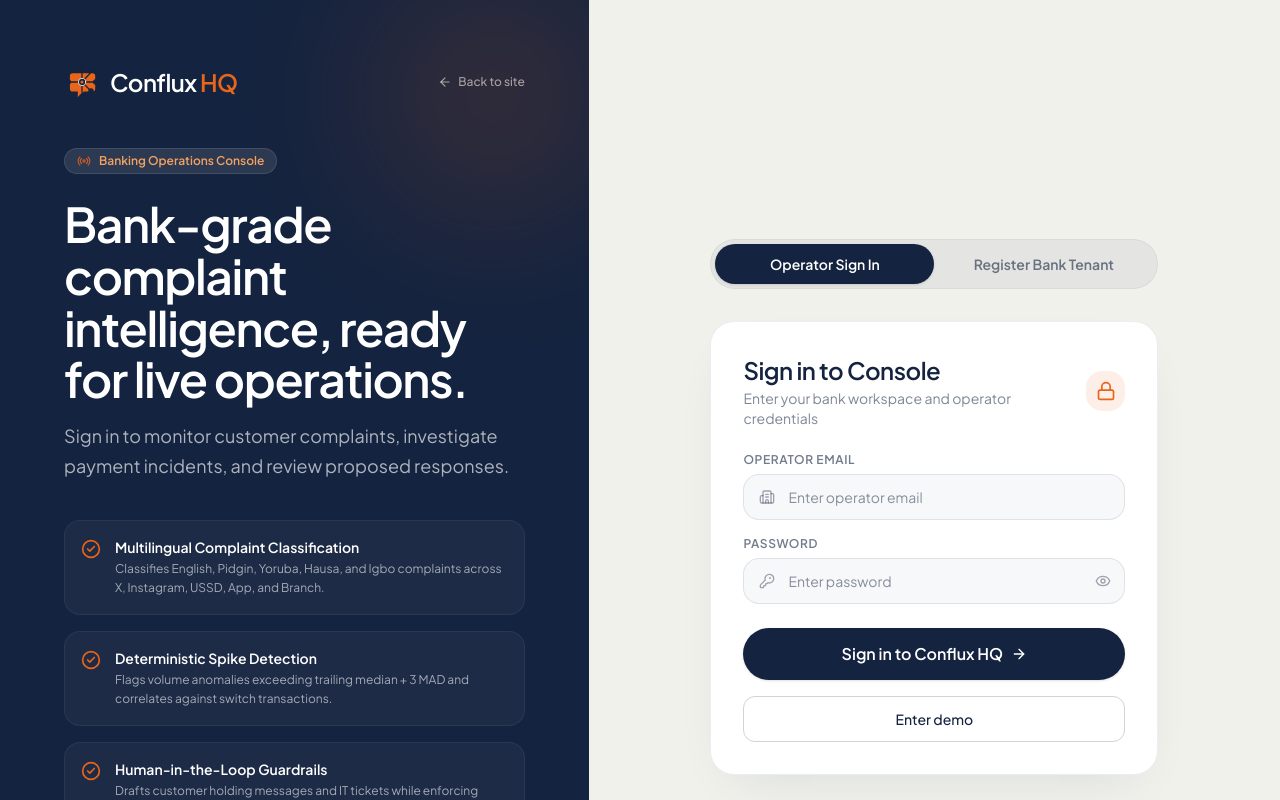
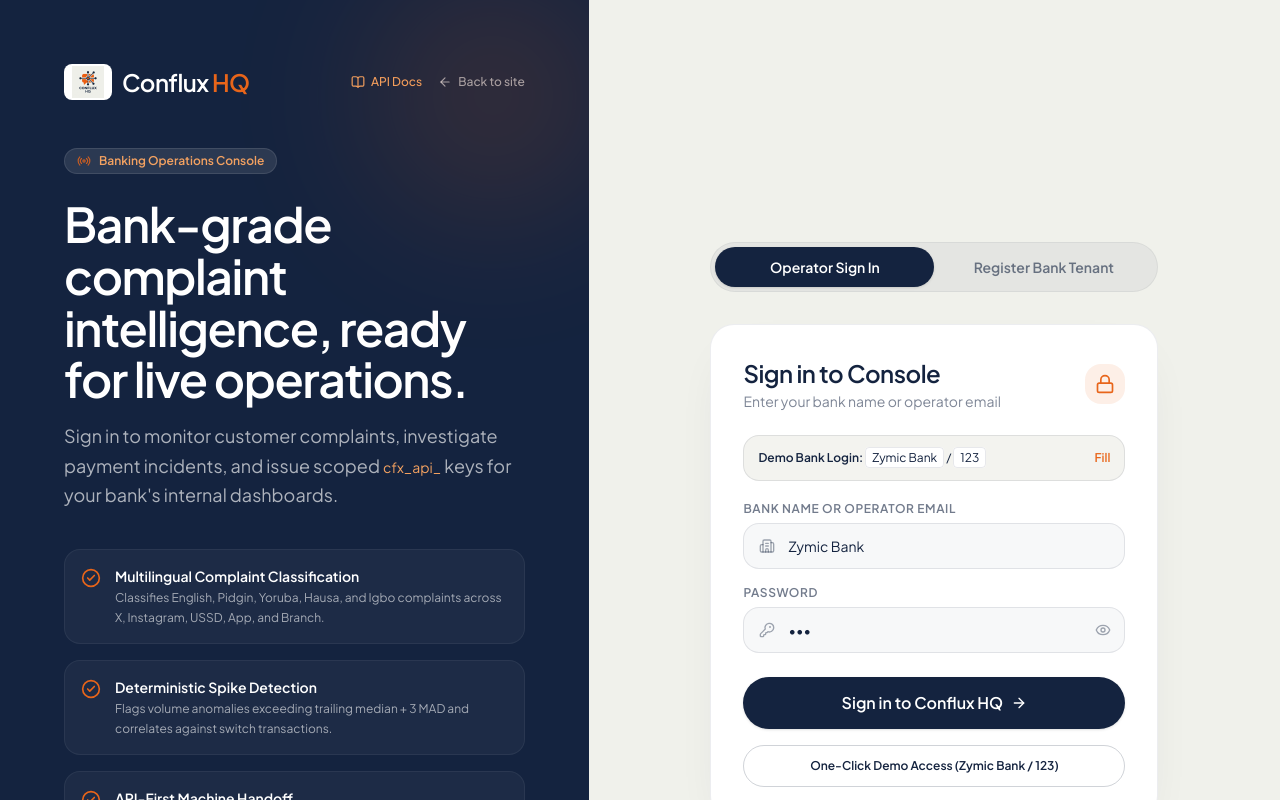
Before and after one commit to Opeyemi-Builds/Conflux-HQ, a Next.js app in the folder frontend/: page /login in a window 1280 px wide. Shown: the top 800 px of the page. Built offline with nearby package versions, Linux system fonts and the light colour scheme.

Commit message:
ui(login): redesign authentication page with prefilled demo credentials and brand layout

```diff
--- a/frontend/app/login/page.tsx
+++ b/frontend/app/login/page.tsx
@@ -6,6 +6,7 @@ import { motion } from "framer-motion";
 import {
   ArrowLeft,
   ArrowRight,
+  BookOpen,
   Building2,
   CheckCircle2,
   Eye,
@@ -18,16 +19,15 @@ import {
   ShieldCheck,
   UserCheck,
 } from "lucide-react";
-import LogoIcon from "@/components/LogoIcon";
 import { api } from "@/lib/api";
 
 export default function LoginPage() {
   const router = useRouter();
   const [mode, setMode] = useState<"login" | "register">("login");
 
-  // Sign-in state
-  const [identifier, setIdentifier] = useState("");
-  const [password, setPassword] = useState("");
+  // Sign-in state (pre-populated with demo credentials for instant evaluation)
+  const [identifier, setIdentifier] = useState("Zymic Bank");
+  const [password, setPassword] = useState("123");
   const [showPw, setShowPw] = useState(false);
 
   // Register state
@@ -51,7 +51,11 @@ export default function LoginPage() {
       await api.login(identifier.trim(), password);
       router.push("/dashboard");
     } catch (err) {
-      setError(err instanceof Error ? err.message : "Authentication failed. Please check your credentials.");
+      setError(
+        err instanceof Error
+          ? err.message
+          : "Authentication failed. Please check your credentials."
+      );
     } finally {
       setLoading(false);
     }
@@ -116,10 +120,22 @@ export default function LoginPage() {
         <div>
           <div className="flex items-center justify-between mb-12">
             <Link href="/" className="inline-flex items-center gap-2.5">
-              <LogoIcon className="w-9 h-9" />
+              <img
+                src="/conflux-logo-full.jpg"
+                alt="Conflux HQ"
+                className="h-9 w-auto rounded-lg object-contain bg-white px-2 py-0.5"
+              />
               <span className="text-2xl font-semibold tracking-tight">
                 Conflux <span className="text-flux">HQ</span>
               </span>
+            </Link>
+            <div className="flex items-center gap-4">
+              <Link
+                href="/developers"
+                className="inline-flex items-center gap-1.5 text-xs font-medium text-flux-soft hover:text-white transition-colors"
+              >
+                <BookOpen className="w-3.5 h-3.5" />
+                API Docs
               </Link>
               <Link
                 href="/"
@@ -128,6 +144,7 @@ export default function LoginPage() {
                 <ArrowLeft className="w-3.5 h-3.5" />
                 Back to site
               </Link>
+            </div>
           </div>
 
           <div className="inline-flex items-center gap-2 px-3 py-1 rounded-full bg-white/10 border border-white/10 text-xs font-semibold text-flux-soft mb-6">
@@ -142,7 +159,8 @@ export default function LoginPage() {
             Bank-grade complaint intelligence, ready for live operations.
           </h1>
           <p className="text-white/65 text-base md:text-lg mt-4 max-w-md leading-relaxed">
-            Sign in to monitor customer complaints, investigate payment incidents, and review proposed responses.
+            Sign in to monitor customer complaints, investigate payment incidents, and issue scoped{" "}
+            <code className="font-mono text-sm text-flux-soft">cfx_api_</code> keys for your bank&apos;s internal dashboards.
           </p>
 
           <div className="mt-10 space-y-4">
@@ -156,8 +174,8 @@ export default function LoginPage() {
                 "Flags volume anomalies exceeding trailing median + 3 MAD and correlates against switch transactions.",
               ],
               [
-                "Human-in-the-Loop Guardrails",
-                "Drafts customer holding messages and IT tickets while enforcing strict core-banking sign-off for reversals.",
+                "API-First Machine Handoff",
+                "Generate scoped cfx_api_ bearer keys to poll /api/v1/machine/updates every 5 seconds into your bank's own SIEM or NOC.",
               ],
             ].map(([title, desc]) => (
               <div
@@ -177,7 +195,7 @@ export default function LoginPage() {
         <div className="mt-10 pt-6 border-t border-white/10 flex flex-wrap items-center justify-between gap-4 text-xs text-white/50">
           <span className="flex items-center gap-1.5">
             <ShieldCheck className="w-4 h-4 text-emerald-400" />
-            Tenant-isolated JWT bearer authentication
+            Tenant-isolated JWT &amp; cfx_api_ authentication
           </span>
           <span>NDPR &amp; CBN Consumer Protection aligned</span>
         </div>
@@ -242,7 +260,7 @@ export default function LoginPage() {
                     Sign in to Console
                   </h2>
                   <p className="text-sm text-navy/55 mt-0.5">
-                    Enter your bank workspace and operator credentials
+                    Enter your bank name or operator email
                   </p>
                 </div>
                 <div className="w-10 h-10 rounded-2xl bg-flux/10 flex items-center justify-center text-flux">
@@ -250,20 +268,44 @@ export default function LoginPage() {
                 </div>
               </div>
 
+              {/* Demo Credentials Pill */}
+              <div className="mb-5 rounded-2xl bg-cream/80 border border-navy/10 p-3.5 flex items-center justify-between gap-2 text-xs">
+                <div>
+                  <span className="font-semibold text-navy">Demo Bank Login:</span>{" "}
+                  <code className="font-mono bg-white px-1.5 py-0.5 rounded border border-navy/10 text-navy">
+                    Zymic Bank
+                  </code>{" "}
+                  /{" "}
+                  <code className="font-mono bg-white px-1.5 py-0.5 rounded border border-navy/10 text-navy">
+                    123
+                  </code>
+                </div>
+                <button
+                  type="button"
+                  onClick={() => {
+                    setIdentifier("Zymic Bank");
+                    setPassword("123");
+                  }}
+                  className="text-flux font-semibold hover:underline shrink-0"
+                >
+                  Fill
+                </button>
+              </div>
+
               <form onSubmit={handleLogin} className="space-y-4">
                 <div>
                   <label className="block text-xs font-semibold uppercase tracking-wider text-navy/60 mb-1.5">
-                    Operator email
+                    Bank Name or Operator Email
                   </label>
                   <div className="relative">
                     <Building2 className="w-4 h-4 text-navy/40 absolute left-4 top-1/2 -translate-y-1/2" />
                     <input
-                      type="email"
+                      type="text"
                       autoComplete="username"
                       required
                       value={identifier}
                       onChange={(e) => setIdentifier(e.target.value)}
-                      placeholder="Enter operator email"
+                      placeholder="Zymic Bank or admin@zymicbank.ng"
                       className="w-full rounded-2xl bg-navy/[0.03] border border-navy/10 pl-11 pr-4 py-3 text-sm text-navy outline-none focus:border-flux focus:bg-white transition-colors"
                     />
                   </div>
@@ -311,9 +353,13 @@ export default function LoginPage() {
                     </>
                   )}
                 </button>
-                <button type="button" disabled={loading} onClick={handleDemo}
-                  className="w-full rounded-xl border border-navy/20 py-3 text-sm font-medium text-navy disabled:opacity-50">
-                  Enter demo
+                <button
+                  type="button"
+                  disabled={loading}
+                  onClick={handleDemo}
+                  className="w-full rounded-full border border-navy/20 hover:bg-navy/[0.03] py-3 text-xs font-semibold text-navy transition-colors disabled:opacity-50"
+                >
+                  One-Click Demo Access (Zymic Bank / 123)
                 </button>
               </form>
             </div>
```
Lines whose indentation alone changed are shown as unchanged.
